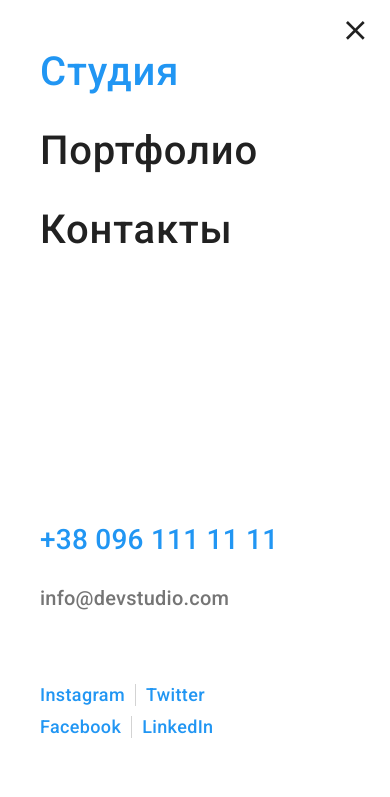
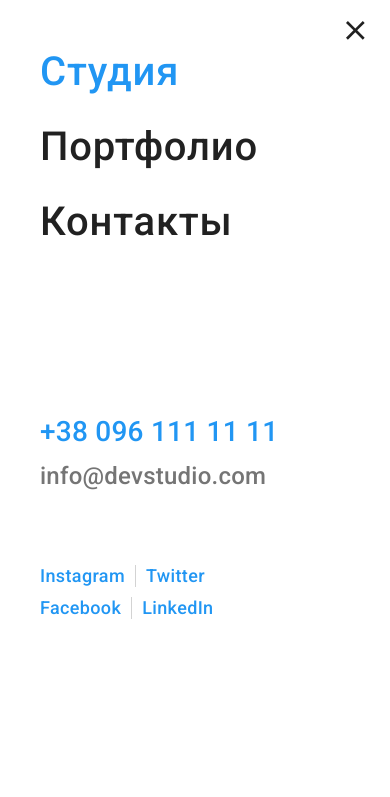
Before and after one commit to khilyao/webstudio, a website built with Parcel: page src/index.html in a window 390 px wide. Both pictures are taken after a click on the button "Переключатель мобильного меню". Shown: the top 797 px of the page. Built offline with nearby package versions, Linux system fonts and the light colour scheme.

Commit message:
optimized display for mobile phones

```diff
--- a/src/sass/components/_header.scss
+++ b/src/sass/components/_header.scss
@@ -41,7 +41,7 @@
 
   @media screen and (max-width: 767px) {
     flex-direction: column;
-    margin-bottom: 270px;
+    margin-bottom: 170px;
   }
 
   @media screen and (min-width: 768px) {
@@ -68,7 +68,7 @@
 
   @media screen and (max-width: 767px) {
     &:not(:last-child) {
-      margin-bottom: 32px;
+      margin-bottom: 28px;
     }
   }
 
@@ -150,15 +150,15 @@
   display: flex;
   align-items: center;
 
+  @media screen and (max-width: 767px) {
+    &:not(:last-child) {
+      margin-bottom: 32px;
+    }
+  }
+
   @media screen and (max-width: 420px) {
     &:not(:last-child) {
       margin-bottom: 16px;
-    }
-  }
-
-  @media screen and (max-width: 767px) {
-    &:not(:last-child) {
-      margin-bottom: 32px;
     }
   }
 
@@ -192,10 +192,6 @@
 .header-contact__phone {
   @media screen and (max-width: 767px) {
     color: $text-color-accent;
-    font-size: 34px;
-  }
-
-  @media screen and (max-width: 420px) {
     font-size: 28px;
   }
 
@@ -207,10 +203,6 @@
 .header-contact__mail {
   @media screen and (max-width: 767px) {
     font-size: 24px;
-  }
-
-  @media screen and (max-width: 420px) {
-    font-size: 20px;
   }
 }
 
```
